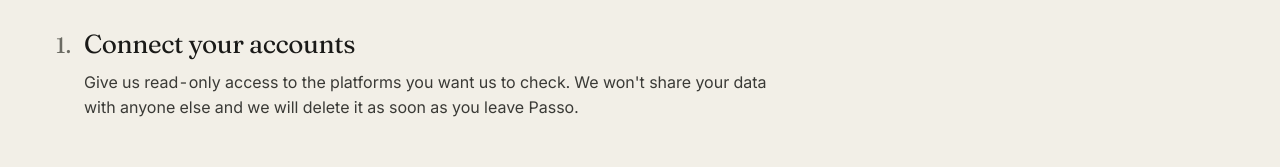
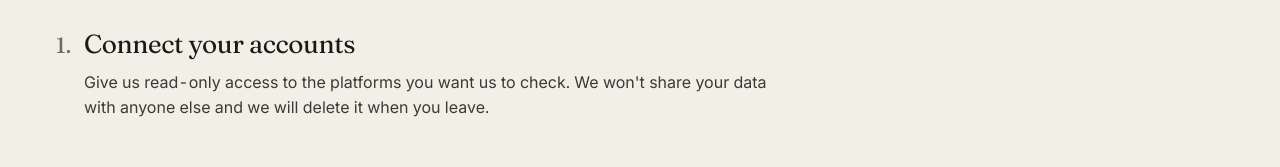
Before and after one commit to jordanskennard-bot/Passo-Website, a plain HTML site: page how-it-works.html in a window 1280 px wide. Shown: the part 461-628 px from the top of the page. Drawn offline with Linux system fonts and the light colour scheme.

Commit message:
How it works: soften deletion line
Co-Authored-By: Claude Opus 5.5 <noreply@anthropic.com>
Claude-Session: https://claude.ai/code/session_01D8azuQ7q1T6yKJCUgG2MCK

```diff
--- a/how-it-works.html
+++ b/how-it-works.html
@@ -51,7 +51,7 @@
       <ol class="pg-steps">
         <li>
           <h2>Connect your accounts</h2>
-          <p>Give us read-only access to the platforms you want us to check. We won't share your data with anyone else and we will delete it as soon as you leave Passo.</p>
+          <p>Give us read-only access to the platforms you want us to check. We won't share your data with anyone else and we will delete it when you leave.</p>
         </li>
         <li>
           <h2>Get your health check</h2>
```
